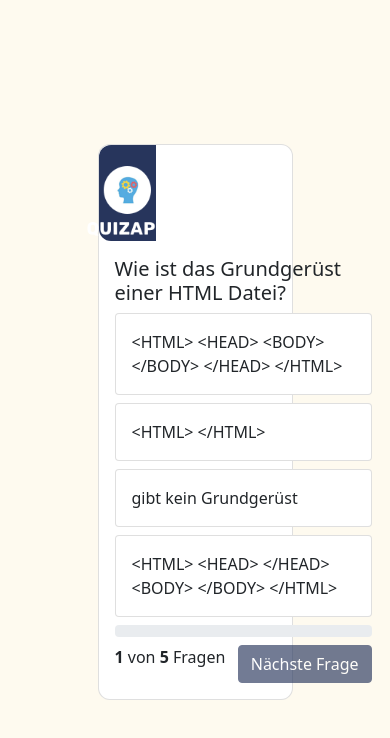
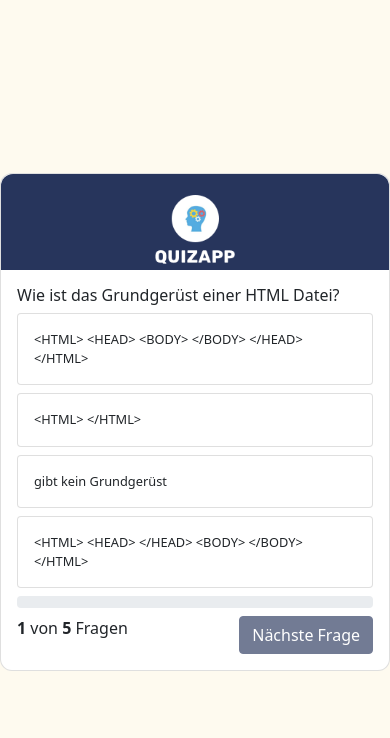
Before and after one commit to FabianEichhorn/QuizzApp, a plain HTML site: page index.html in a window 390 px wide. Drawn offline with nearby package versions, Linux system fonts and the light colour scheme.

Commit message:
final css updates

```diff
--- a/index.html
+++ b/index.html
@@ -7,6 +7,7 @@
     <meta name="viewport" content="width=device-width, initial-scale=1.0">
     <title>Document</title>
     <link rel="stylesheet" href="style.css">
+    <link rel="stylesheet" href="mobile.css">
     <script src="script.js"></script>
     <!-- Bootstrap files -->
     <link href="https://cdn.jsdelivr.net/npm/bootstrap@5.1.3/dist/css/bootstrap.min.css" rel="stylesheet" integrity="sha384-1BmE4kWBq78iYhFldvKuhfTAU6auU8tT94WrHftjDbrCEXSU1oBoqyl2QvZ6jIW3" crossorigin="anonymous">
@@ -17,7 +18,7 @@
 <body onload="init()">
     <div class="card border-radius-card quiz-container">
         <div class="row g-0 margin-rightside">
-            <div class="col-md-4 card-left blue-bg">
+            <div class="col-md-4 card-left blue-bg mobile-hide">
                 <img class="brain-logo" src="./imgs/logo.png" alt="">
 
             </div>
@@ -42,30 +43,35 @@
 
                 </div>
 
+                <div class="mobile-header hide-desktop">
+                    <img class="brain-logo" src="./imgs/logo.png" alt="">
+                </div>
+
                 <div class="card-body" id="question-body">
+
 
                     <h5 class="card-title" id="questiontext">Frage</h5>
 
                     <div class="card quiz-answer-cards mb-2" onclick="answer('answer_1')">
-                        <div class="card-body" id="answer_1">
+                        <div class="card-body font-size" id="answer_1">
                             Antwort
                         </div>
                     </div>
 
                     <div class="card quiz-answer-cards mb-2" onclick="answer('answer_2')">
-                        <div class="card-body" id="answer_2">
+                        <div class="card-body font-size" id="answer_2">
                             Antwort
                         </div>
                     </div>
 
                     <div class="card quiz-answer-cards mb-2" onclick="answer('answer_3')">
-                        <div class="card-body" id="answer_3">
+                        <div class="card-body font-size" id="answer_3">
                             Antwort
                         </div>
                     </div>
 
                     <div class="card quiz-answer-cards mb-2" onclick="answer('answer_4')">
-                        <div class="card-body" id="answer_4">
+                        <div class="card-body font-size" id="answer_4">
                             Antwort
                         </div>
                     </div>
--- /dev/null
+++ b/mobile.css
@@ -0,0 +1,41 @@
+    @media (max-width: 1200px) {
+        .h5,
+        h5 {
+            font-size: 1rem !important;
+        }
+        .font-size {
+            font-size: 0.8rem !important;
+        }
+        .quiz-container {
+            width: 60vw;
+        }
+    }
+
+    @media (max-width: 1050px) {
+        body {
+            display: flex;
+            justify-content: center;
+            align-items: center;
+        }
+        .mobile-hide {
+            display: none;
+        }
+        .quiz-container {
+            width: 100%;
+        }
+        .margin-rightside {
+            margin-right: -49vw !important;
+        }
+    }
+
+    @media (max-width: 767px) {
+        .margin-rightside {
+            margin-right: 0rem !important;
+        }
+    }
+
+    @media (min-width: 1050px) {
+        .hide-desktop {
+            display: none;
+        }
+    }
--- a/style.css
+++ b/style.css
@@ -99,3 +99,12 @@ body {
 .progress {
     height: 0.75rem !important;
 }
+
+.mobile-header {
+    width: 100%;
+    background-color: #27355c;
+    border-top-left-radius: 0.75rem;
+    border-top-right-radius: 0.75rem;
+    display: flex;
+    justify-content: center;
+}
```
